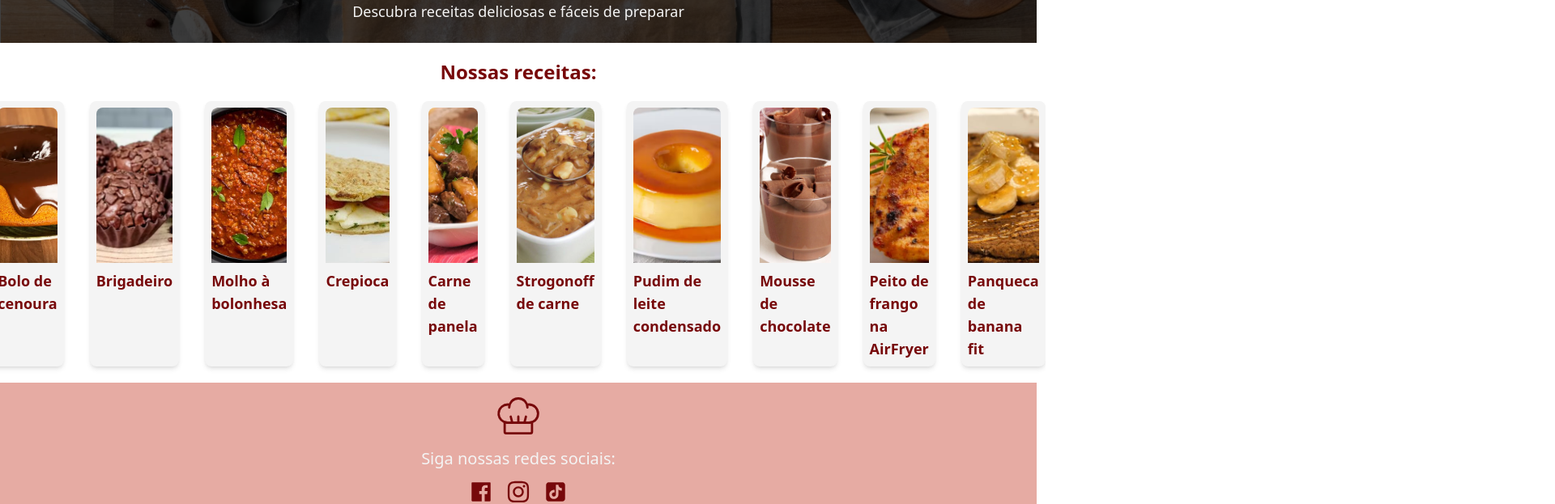
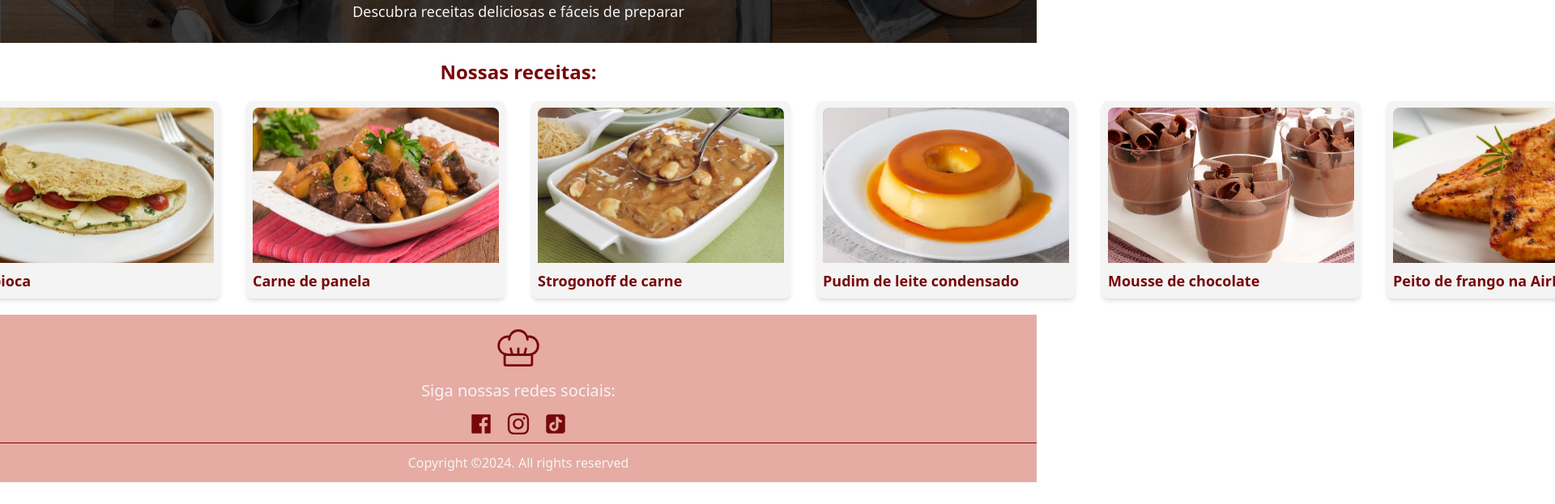
Before and after one commit to CarolTagliaferro/SiteReceitas, a React (Create React App) app: page / in a window 1280 px wide. Shown: the part 420-1043 px from the top of the page at 81% size, 1920 px wide, since content can reach past the window. After the commit the page ends 1016 px from the top, so only its background shows below. Built offline with nearby package versions, Linux system fonts and the light colour scheme.

Commit message:
fix card de receitas

```diff
--- a/src/components/recipeCard.tsx
+++ b/src/components/recipeCard.tsx
@@ -1,4 +1,5 @@
 import React from "react";
+import { Link } from "react-router-dom";
 
 interface Recipe {
   id: number;
@@ -13,14 +14,18 @@ interface RecipeCardProps {
 
 const RecipeCard: React.FC<RecipeCardProps> = ({ recipes }) => {
   return (
-    <div className="bg-bgWhite w-80 rounded-lg shadow-md p-2">
+    <Link to={`/recipe/${recipes.id}`}>
+      <div className="bg-bgWhite w-80 rounded-lg shadow-md p-2 hover:brightness-90">
         <img
           src={recipes.image}
           alt={recipes.name}
           className="w-96 h-48 object-cover rounded-t-lg"
         />
-      <h2 className="mt-2 text-lg text-title font-semibold">{recipes.name}</h2>
+        <h2 className="mt-2 text-lg text-title font-semibold">
+          {recipes.name}
+        </h2>
       </div>
+    </Link>
   );
 };
 
```
Lines whose indentation alone changed are shown as unchanged.
